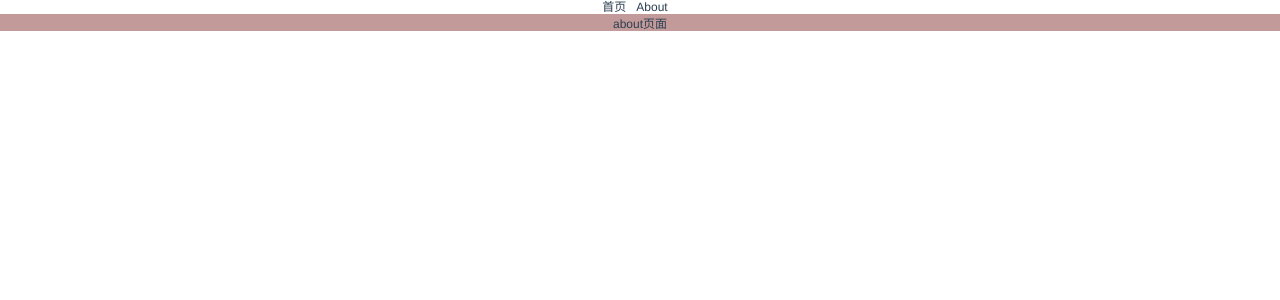
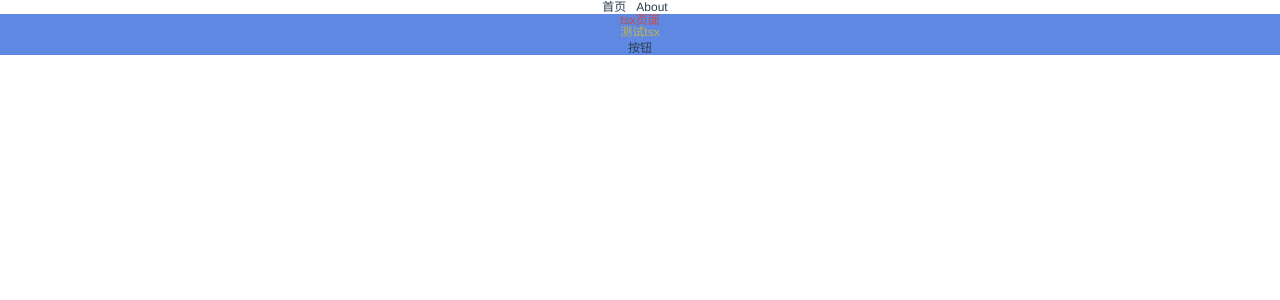
Before and after one commit to EF1874/vue3-vite-tsx-init, a Vue app: page /#/about in a window 1280 px wide. Shown: the top 300 px of the page. Built offline with nearby package versions, Linux system fonts and the light colour scheme.

Commit message:
init tsx

```diff
--- a/package.json
+++ b/package.json
@@ -12,6 +12,7 @@
     "*.{vue,js,ts}": "eslint --fix"
   },
   "dependencies": {
+    "@vitejs/plugin-vue-jsx": "^1.1.7",
     "axios": "^0.21.1",
     "element-plus": "^1.1.0-beta.7",
     "vue": "^3.2.6",
@@ -36,6 +37,7 @@
     "lint-staged": "^11.1.2",
     "prettier": "^2.3.2",
     "typescript": "^4.3.2",
+    "typescript-plugin-css-modules": "^3.4.0",
     "vite": "^2.5.1",
     "vue-tsc": "^0.2.2"
   }
--- /dev/null
+++ b/src/components/Test.tsx
@@ -0,0 +1,27 @@
+/*
+ * @Author: 李聪
+ * @Date: 2021-09-01 11:58:09
+ * @LastEditors: 李聪
+ * @LastEditTime: 2021-09-01 14:56:24
+ * @Description:
+ */
+
+import { defineComponent } from 'vue';
+import classes from '@c/test.module.less';
+
+export default defineComponent({
+  name: 'Test',
+  props: {
+    msg: { type: String, default: '测试tsx' }
+  },
+
+  setup(prop, { slots, attrs, emit }) {
+    return () => (
+      <div class={classes.test}>
+        <h2 class={classes['test-title']}>tsx页面</h2>
+        <p>{prop.msg}</p>
+        <el-button>按钮</el-button>
+      </div>
+    );
+  }
+});
--- /dev/null
+++ b/src/components/test.module.less
@@ -0,0 +1,9 @@
+.test {
+  background: rgb(94, 136, 226);
+  .test-title {
+    color: rgb(202, 75, 75);
+  }
+  p {
+    color: rgb(197, 179, 74);
+  }
+}
--- a/src/view/About.vue
+++ b/src/view/About.vue
@@ -2,10 +2,12 @@
  * @Author: 李聪
  * @Date: 2021-08-31 11:28:07
  * @LastEditors: 李聪
- * @LastEditTime: 2021-09-01 10:23:03
+ * @LastEditTime: 2021-09-01 13:36:44
  * @Description:页面
 -->
 <script setup lang="ts">
+import Test from '@/components/Test';
+
 const {
   VITE_MODE_NAME,
   VITE_APP_ID,
@@ -32,7 +34,9 @@ console.log(
 </script>
 
 <template>
-  <div class="about">about页面</div>
+  <div class="about">
+    <Test></Test>
+  </div>
 </template>
 
 <style lang="less" scoped>
--- a/tsconfig.json
+++ b/tsconfig.json
@@ -17,6 +17,11 @@
       "dom",
       "dom.iterable",
       "scripthost"
+    ],
+    "plugins": [
+      {
+        "name": "typescript-plugin-css-modules"
+      }
     ],
     "paths": {
       "@/*": [
--- a/vite.config.ts
+++ b/vite.config.ts
@@ -2,11 +2,12 @@
  * @Author: 李聪
  * @Date: 2021-08-31 10:57:39
  * @LastEditors: 李聪
- * @LastEditTime: 2021-09-01 10:09:58
+ * @LastEditTime: 2021-09-01 13:57:31
  * @Description: vite配置
  */
 import { defineConfig, loadEnv } from 'vite';
 import vue from '@vitejs/plugin-vue';
+import vueJsx from '@vitejs/plugin-vue-jsx';
 // 如果编辑器提示 path 模块找不到，则可以安装一下 @types/node -> npm i @types/node -D
 import { resolve } from 'path';
 
@@ -14,7 +15,10 @@ import { resolve } from 'path';
 export default defineConfig(({ mode }) => {
   const env = loadEnv(mode, __dirname);
   return {
-    plugins: [vue()],
+    plugins: [
+      vue(),
+      vueJsx() // 插件使用
+    ],
     root: './',
     // base: './', // 打包路径
     base: env.VITE_RES_URL,
```
Also changed, not shown: 2 other files (tests, documents, lock files or other folders).
